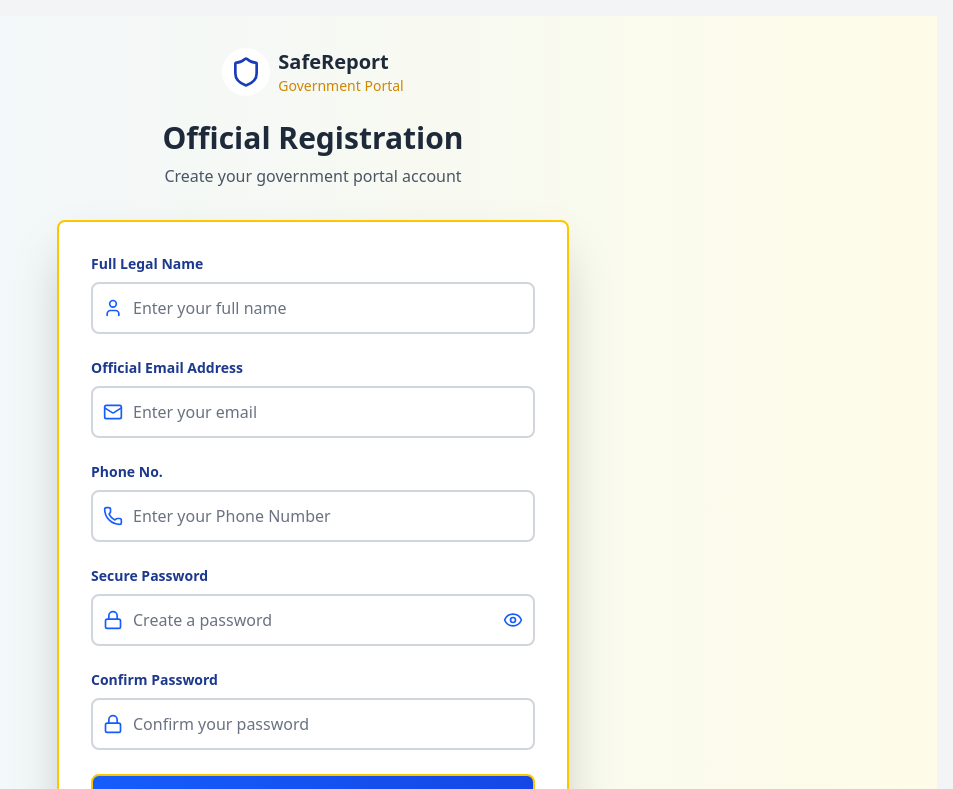
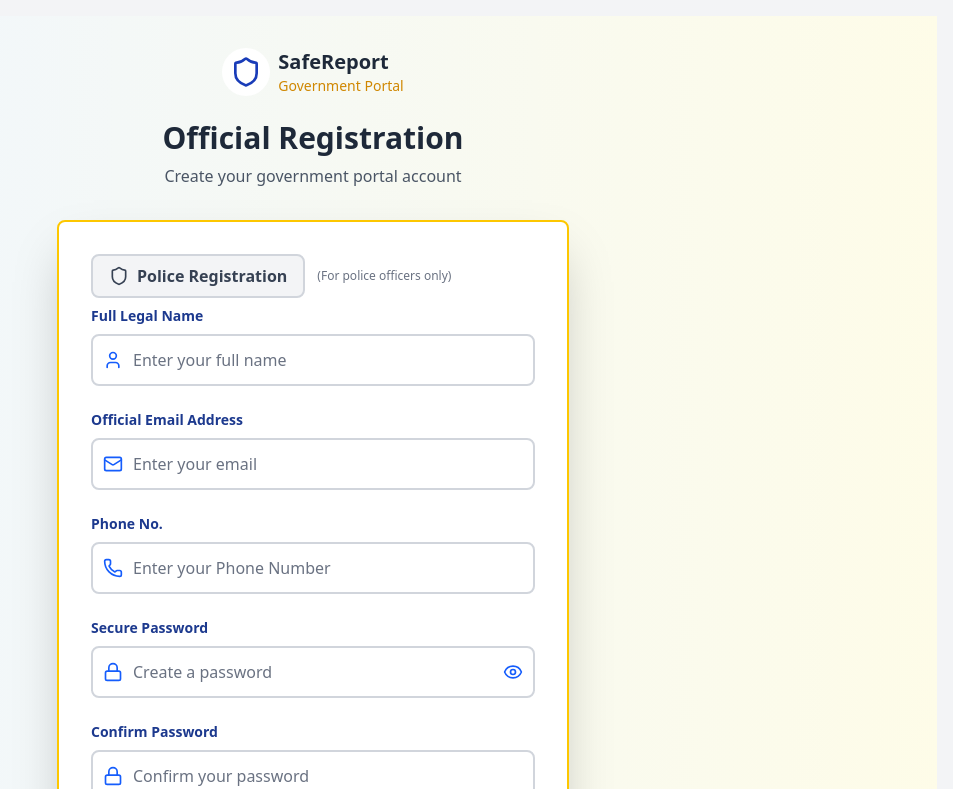
Before and after one commit to crimeta2025-design/project, a React (Vite) app in the folder client/: page /register in a window 1280 px wide. Shown: the top 789 px of the page, without its empty margins (327-1280 px from the left). Built offline with nearby package versions, Linux system fonts and the light colour scheme.

Commit message:
register

```diff
--- a/client/src/pages/Register.jsx
+++ b/client/src/pages/Register.jsx
@@ -14,11 +14,13 @@ const Register = () => {
     phone: '',
     password: '',
     confirmPassword: '',
-    role: 'citizen'
+    role: 'citizen',
+    badgeNumber: ''
   });
 
   // New state specifically for the OTP input
   const [otp, setOtp] = useState('');
+  const [isPolice, setIsPolice] = useState(false);
 
   // Common states for UI feedback
   const [loading, setLoading] = useState(false);
@@ -33,6 +35,15 @@ const Register = () => {
       ...formData,
       [e.target.name]: e.target.value
     });
+  };
+
+  const handlePoliceToggle = () => {
+    setIsPolice((prev) => !prev);
+    setFormData((prev) => ({
+      ...prev,
+      role: !isPolice ? 'police' : 'citizen',
+      badgeNumber: ''
+    }));
   };
 
   // --- Step 1: Handle Initial Registration and Send OTP ---
@@ -58,7 +69,8 @@ const Register = () => {
         email: formData.email,
         password: formData.password,
         contact_number: formData.phone,
-        role: formData.role
+        role: formData.role,
+        badge_number: formData.badgeNumber
       };
 
       const API_URL = 'http://localhost:8080/auth/register/user';
@@ -175,6 +187,23 @@ const Register = () => {
           {uiStep === 'details' ? (
             // --- REGISTRATION FORM ---
             <form onSubmit={handleRegisterSubmit} className="space-y-6">
+              {/* Police Registration Toggle */}
+              <div className="flex items-center gap-3 mb-2">
+                <button
+                  type="button"
+                  onClick={handlePoliceToggle}
+                  className={`px-4 py-2 rounded-lg font-semibold border-2 transition-colors duration-150 flex items-center gap-2 ${
+                    isPolice
+                      ? 'bg-yellow-400 border-yellow-600 text-blue-900 shadow'
+                      : 'bg-gray-100 border-gray-300 text-gray-700 hover:bg-yellow-100'
+                  }`}
+                  aria-pressed={isPolice}
+                >
+                  <Shield className="w-5 h-5" />
+                  Police Registration
+                </button>
+                <span className="text-xs text-gray-500">(For police officers only)</span>
+              </div>
               {/* Name Field */}
               <div>
                 <label className="block text-sm font-medium text-gray-700 mb-2">
@@ -228,6 +257,36 @@ const Register = () => {
                   <input type={showPassword ? 'text' : 'password'} name="confirmPassword" value={formData.confirmPassword} onChange={handleChange} required className="w-full pl-10 pr-4 py-3 bg-white border-2 border-gray-300 rounded-lg text-blue-900 placeholder-gray-500 focus:outline-none focus:ring-2 focus:ring-blue-600 focus:border-blue-600" placeholder="Confirm your password" />
                 </div>
               </div>
+              {/* Badge Number Field - Only show for police */}
+              {isPolice && (
+                <motion.div
+                  initial={{ opacity: 0, height: 0 }}
+                  animate={{ opacity: 1, height: 'auto' }}
+                  exit={{ opacity: 0, height: 0 }}
+                  transition={{ duration: 0.3 }}
+                >
+                  <div>
+                    <label className="block text-sm font-medium text-gray-700 mb-2">
+                      <span className="text-blue-900 font-semibold">Badge Number</span>
+                    </label>
+                    <div className="relative">
+                      <Shield className="absolute left-3 top-1/2 transform -translate-y-1/2 w-5 h-5 text-blue-600" />
+                      <input
+                        type="text"
+                        name="badgeNumber"
+                        value={formData.badgeNumber}
+                        onChange={handleChange}
+                        required={isPolice}
+                        className="w-full pl-10 pr-4 py-3 bg-white border-2 border-gray-300 rounded-lg text-blue-900 placeholder-gray-500 focus:outline-none focus:ring-2 focus:ring-blue-600 focus:border-blue-600"
+                        placeholder="Enter your official badge number (e.g., PD-2025-001)"
+                      />
+                    </div>
+                    <p className="mt-1 text-xs text-yellow-600 font-medium">
+                      ⚠️ Badge number will be verified with official records.
+                    </p>
+                  </div>
+                </motion.div>
+              )}
               {/* Submit Button */}
               <motion.button type="submit" disabled={loading} whileHover={{ scale: 1.02 }} whileTap={{ scale: 0.98 }} className="w-full bg-gradient-to-r from-blue-600 to-blue-700 text-white py-3 rounded-lg font-bold flex items-center justify-center space-x-2 hover:shadow-lg disabled:opacity-50 disabled:cursor-not-allowed border-2 border-yellow-400">
                 {loading ? <div className="w-5 h-5 border-2 border-white/30 border-t-white rounded-full animate-spin"></div> : <><UserCheck className="w-5 h-5" /><span>Register Account</span></>}
```
